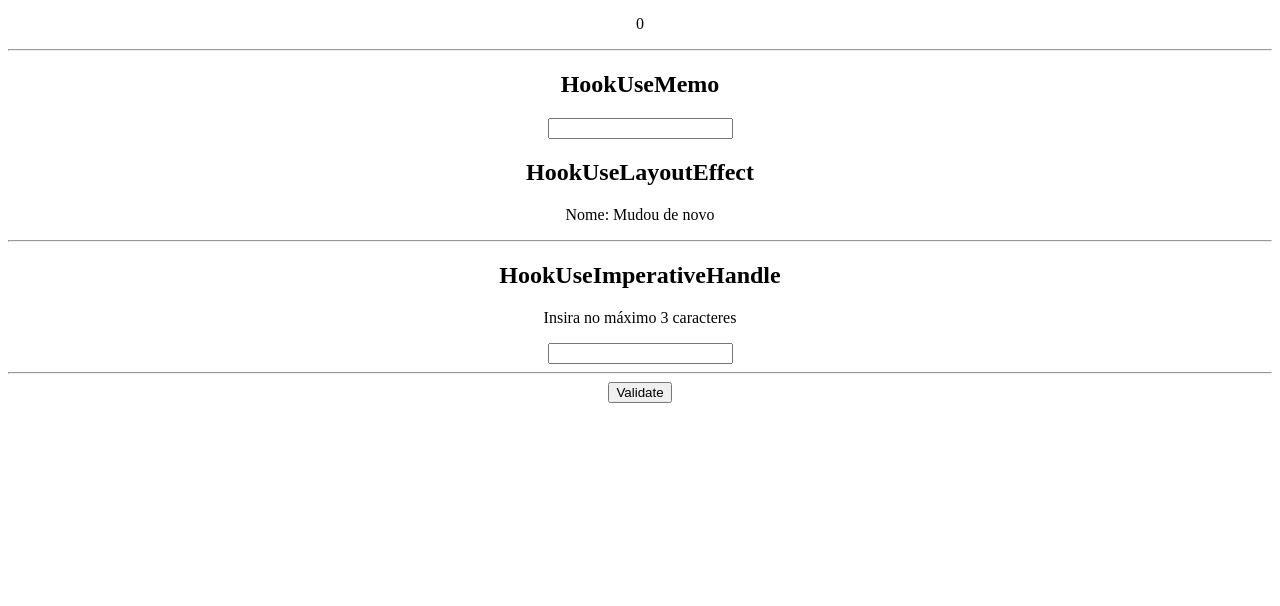
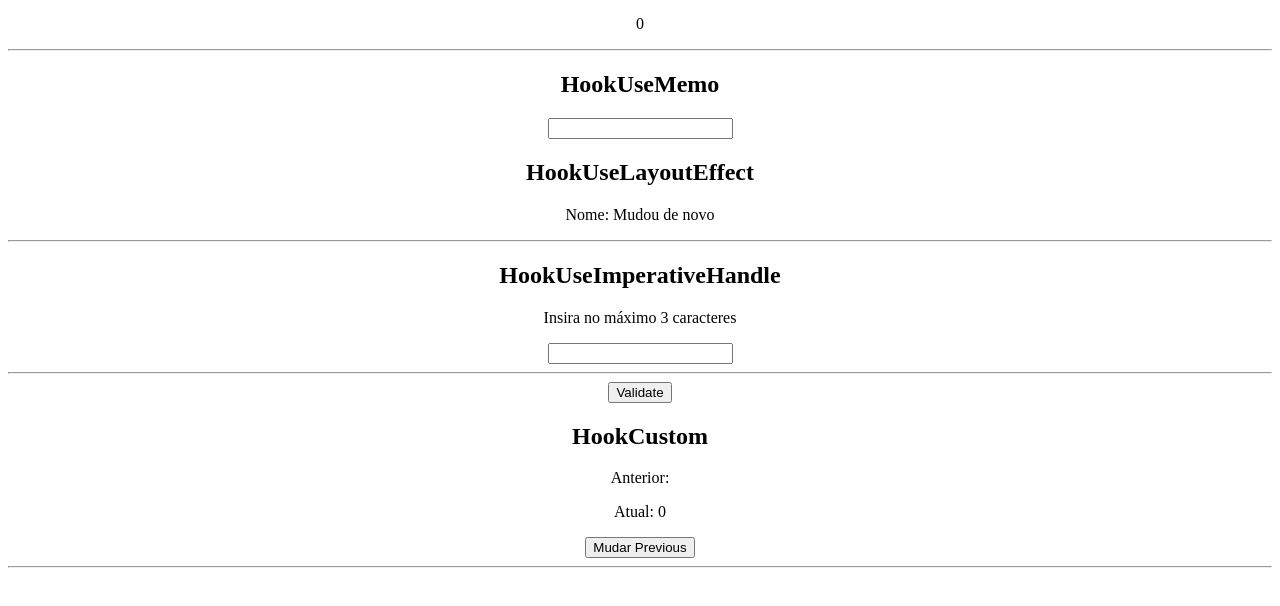
Before and after one commit to sabrinaaraujoo/react-curso, a React (Create React App) app in the folder reacthooks/: page / in a window 1280 px wide. Shown: the part 1407-2013 px from the top of the page. Built offline with nearby package versions, Linux system fonts and the light colour scheme.

Commit message:
HookCustom

```diff
--- a/reacthooks/src/Pages/Home.jsx
+++ b/reacthooks/src/Pages/Home.jsx
@@ -12,6 +12,7 @@ import HookUseCallback from "../components/HookUseCallback";
 import HookUseMemo from "../components/HookUseMemo";
 import HookUseLayoutEffect from "../components/HookUseLayoutEffect";
 import HookUseImperativeHandle from "../components/HookUseImperativeHandle";
+import HookCustom from "../components/HookCustom";
 
 const Home = () => {
   const { contextValue } = useContext(SomeContext);
@@ -29,6 +30,7 @@ const Home = () => {
       <HookUseMemo />
       <HookUseLayoutEffect />
       <HookUseImperativeHandle />
+      <HookCustom />
     </div>
   );
 };
--- /dev/null
+++ b/reacthooks/src/components/HookCustom.jsx
@@ -0,0 +1,19 @@
+import { usePrevious } from "../hooks/usePrevious";
+import { useState } from "react";
+
+const HookCustom = () => {
+  const [number, setNumber] = useState(0);
+  const numberPrevious = usePrevious(number);
+
+  return (
+    <div>
+      <h2>HookCustom</h2>
+      <p>Anterior: {numberPrevious}</p>
+      <p>Atual: {number}</p>
+      <button onClick={() => setNumber(Math.random())}>Mudar Previous</button>
+      <hr />
+    </div>
+  );
+};
+
+export default HookCustom;
--- /dev/null
+++ b/reacthooks/src/hooks/usePrevious.jsx
@@ -0,0 +1,11 @@
+import { useEffect, useRef } from "react";
+
+export const usePrevious = (value) => {
+  const ref = useRef;
+
+  useEffect(() => {
+    ref.current = value;
+  });
+
+  return ref.current;
+};
```
